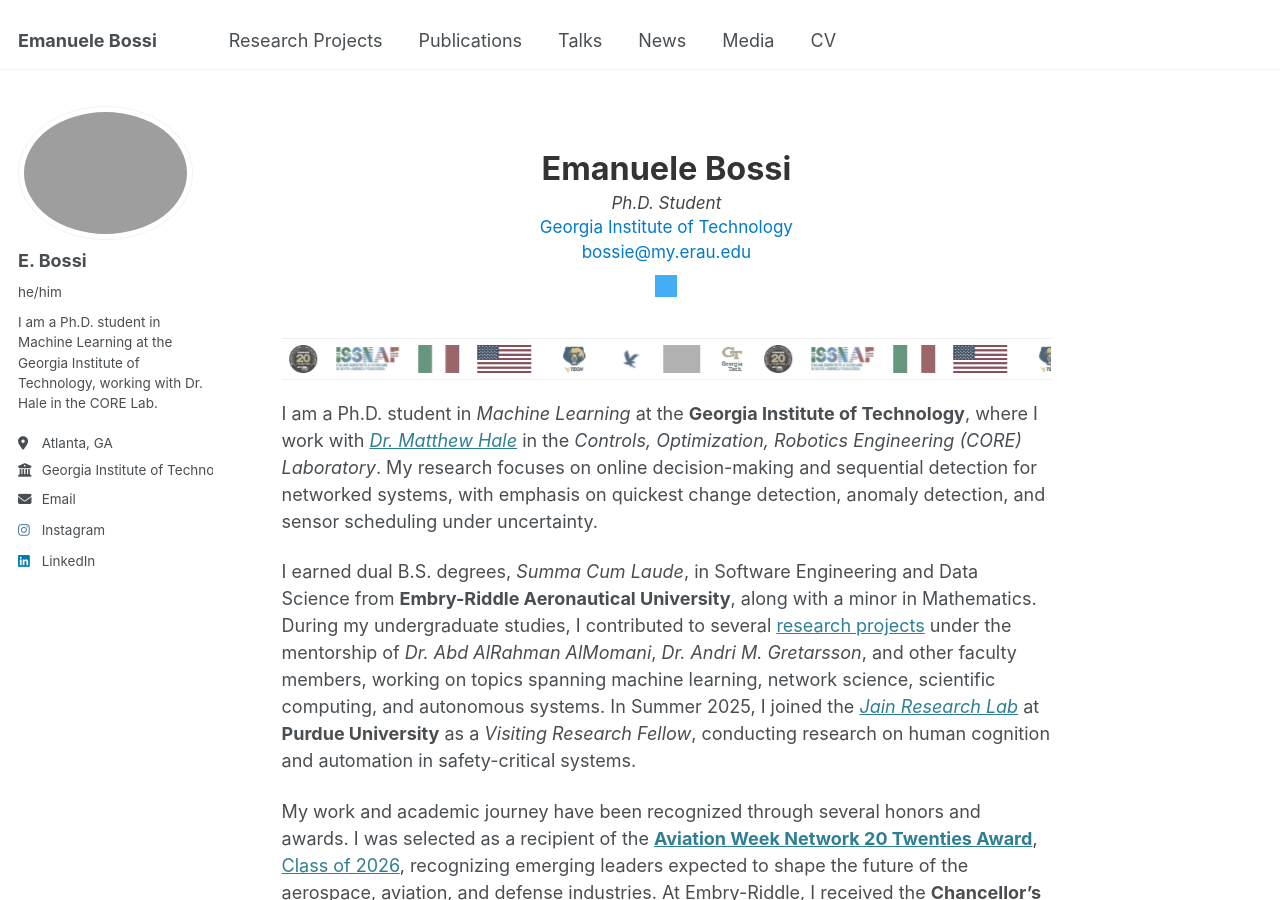
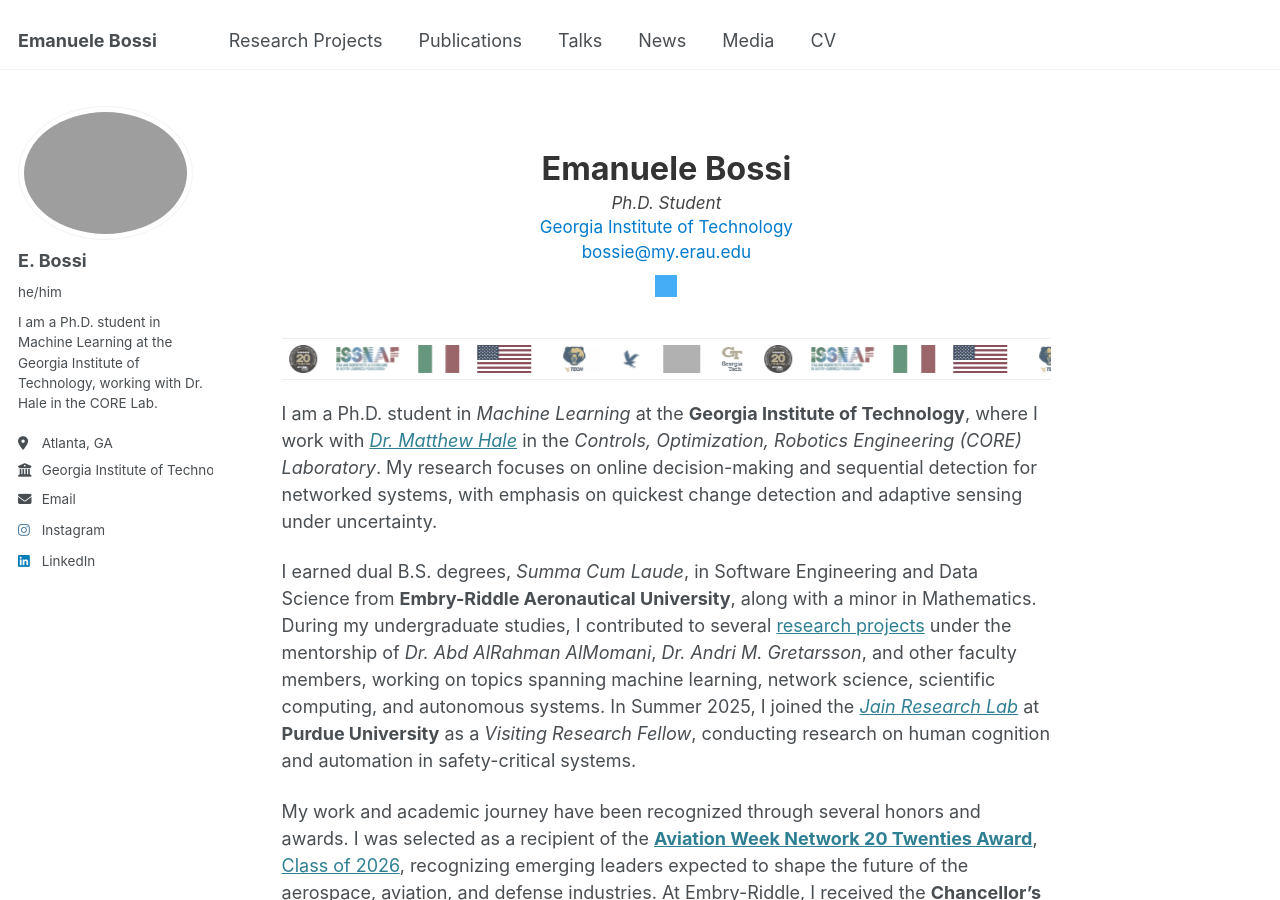
Before and after one commit to bossiemanuele/bossiemanuele.github.io, a Jekyll site: the page built from _pages/about.md, in a window 1280 px wide and 900 px high. Built offline with Jekyll 4.4.1, drawn with Linux system fonts in a browser that asks for light colours; grey boxes are pictures that could not be loaded.

Commit message:
Update about.md

```diff
--- a/_pages/about.md
+++ b/_pages/about.md
@@ -145,7 +145,7 @@
 }
 </style>
 
-I am a Ph.D. student in *Machine Learning* at the **Georgia Institute of Technology**, where I work with [*Dr. Matthew Hale*](https://research.gatech.edu/people/matthew-hale) in the *Controls, Optimization, Robotics Engineering (CORE) Laboratory*. My research focuses on online decision-making and sequential detection for networked systems, with emphasis on quickest change detection, anomaly detection, and sensor scheduling under uncertainty.
+I am a Ph.D. student in *Machine Learning* at the **Georgia Institute of Technology**, where I work with [*Dr. Matthew Hale*](https://research.gatech.edu/people/matthew-hale) in the *Controls, Optimization, Robotics Engineering (CORE) Laboratory*. My research focuses on online decision-making and sequential detection for networked systems, with emphasis on quickest change detection and adaptive sensing under uncertainty.
 
 I earned dual B.S. degrees, *Summa Cum Laude*, in Software Engineering and Data Science from **Embry-Riddle Aeronautical University**, along with a minor in Mathematics. During my undergraduate studies, I contributed to several [research projects](https://bossiemanuele.github.io/portfolio/undergraduate/) under the mentorship of *Dr. Abd AlRahman AlMomani*, *Dr. Andri M. Gretarsson*, and other faculty members, working on topics spanning machine learning, network science, scientific computing, and autonomous systems. In Summer 2025, I joined the [*Jain Research Lab*](https://engineering.purdue.edu/JainResearchLab/) at **Purdue University** as a *Visiting Research Fellow*, conducting research on human cognition and automation in safety-critical systems.
 
```
